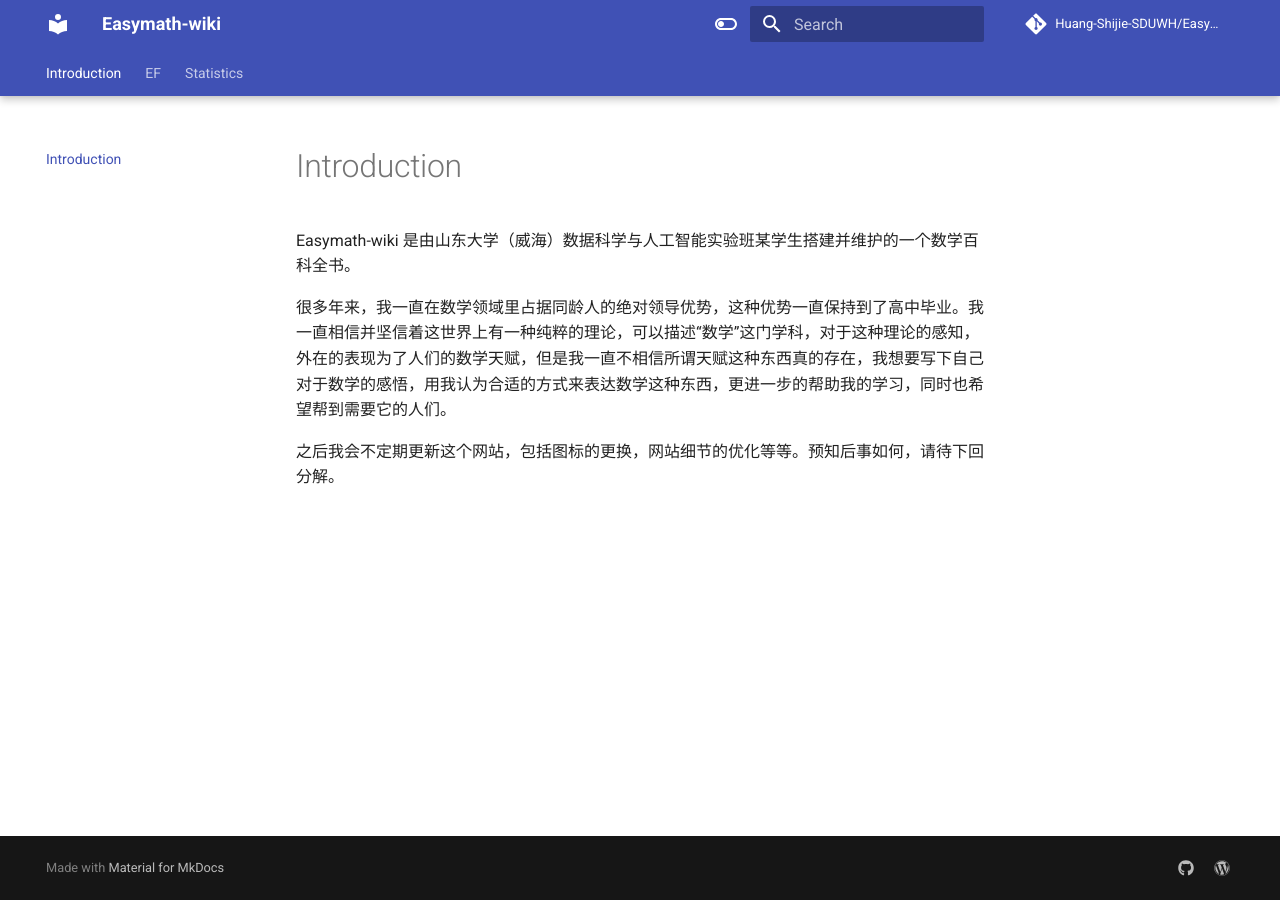
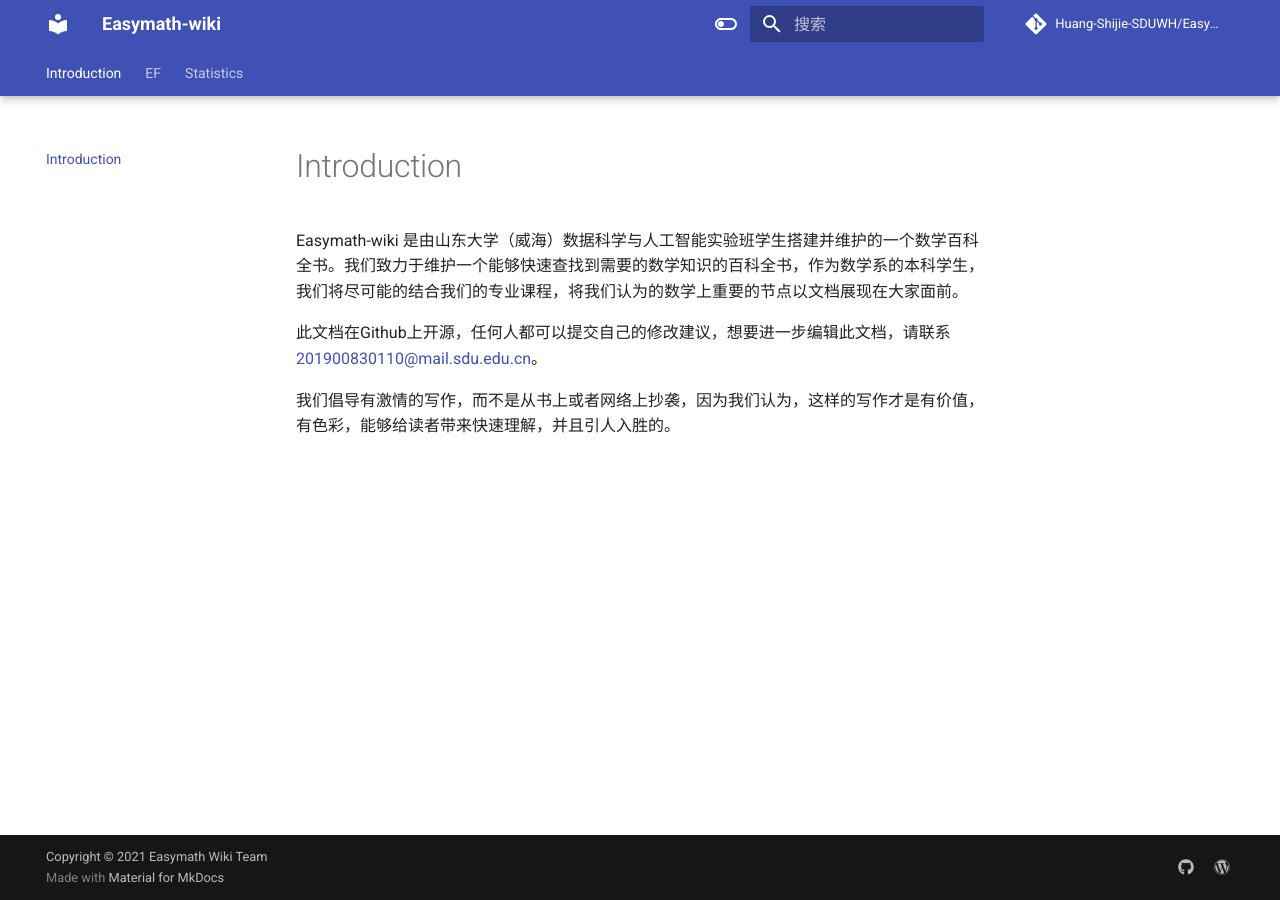
Before and after one commit to Easymath-wiki/Easymath-wiki, an MkDocs documentation site: the page built from docs/index.md, in a window 1280 px wide. Built offline with MkDocs 1.6.1 and Material for MkDocs 9.7.7, drawn with Linux system fonts in a browser that asks for light colours; comment, search, counter and statistics services are not loaded.

Commit message:
日常更新

```diff
--- a/docs/index.md
+++ b/docs/index.md
@@ -2,12 +2,8 @@
 
 # Introduction
 
-Easymath-wiki 是由山东大学（威海）数据科学与人工智能实验班某学生搭建并维护的一个数学百科全书。
+Easymath-wiki 是由山东大学（威海）数据科学与人工智能实验班学生搭建并维护的一个数学百科全书。我们致力于维护一个能够快速查找到需要的数学知识的百科全书，作为数学系的本科学生，我们将尽可能的结合我们的专业课程，将我们认为的数学上重要的节点以文档展现在大家面前。
 
+此文档在Github上开源，任何人都可以提交自己的修改建议，想要进一步编辑此文档，请联系201900830110@mail.sdu.edu.cn。
 
-
-很多年来，我一直在数学领域里占据同龄人的绝对领导优势，这种优势一直保持到了高中毕业。我一直相信并坚信着这世界上有一种纯粹的理论，可以描述“数学”这门学科，对于这种理论的感知，外在的表现为了人们的数学天赋，但是我一直不相信所谓天赋这种东西真的存在，我想要写下自己对于数学的感悟，用我认为合适的方式来表达数学这种东西，更进一步的帮助我的学习，同时也希望帮到需要它的人们。
-
-
-
-之后我会不定期更新这个网站，包括图标的更换，网站细节的优化等等。预知后事如何，请待下回分解。
+我们倡导有激情的写作，而不是从书上或者网络上抄袭，因为我们认为，这样的写作才是有价值，有色彩，能够给读者带来快速理解，并且引人入胜的。
--- a/mkdocs.yml
+++ b/mkdocs.yml
@@ -8,6 +8,7 @@ site_description: >-
 
 theme:
   name: material
+  language: zh
   palette:
     - scheme: default
       primary: indigo
@@ -84,3 +85,4 @@ extra_javascript:
   - javascripts/config.js
   - https://polyfill.io/v3/polyfill.min.js?features=es6
   - https://cdn.jsdelivr.net/npm/mathjax@3/es5/tex-mml-chtml.js
+copyright: Copyright &copy; 2021 Easymath Wiki Team
```
Also changed, not shown: docs/Statistics/Knowledge/Basic/其它知识.md (renamed from docs/Statistics/Knowledge/Basic/经验分布函数.md, +4 -8 lines), docs/Statistics/Knowledge/Basic/各种分布.md (added, +1 -0 lines), docs/Statistics/Knowledge/Basic/样本.md (+2 -0 lines), docs/Statistics/Knowledge/Basic/统计量.md (+8 -0 lines).
